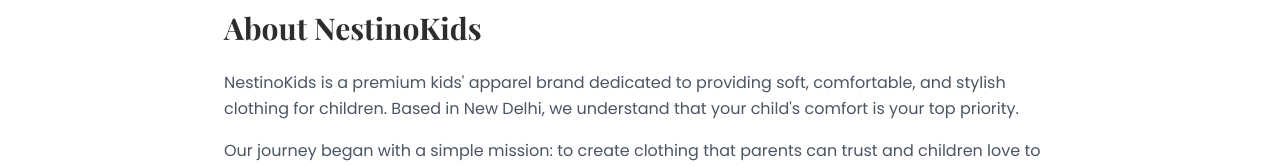
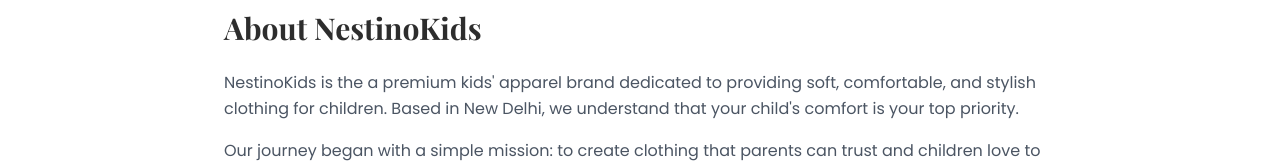
Before and after one commit to shourabha2710/nestinokids-ecommerce, a React (Vite) app in the folder frontend/: page /about in a window 1280 px wide. Shown: the part 164-331 px from the top of the page. Built offline with nearby package versions, Linux system fonts and the light colour scheme; no server answers; the HTML template or start-up script is replaced by a standard one; a web font is replaced by a local one.

Commit message:
changes in about us page

```diff
--- a/frontend/src/pages/AboutUsPage.jsx
+++ b/frontend/src/pages/AboutUsPage.jsx
@@ -14,7 +14,7 @@
           <h1 className="hidden md:block text-3xl font-bold text-text mb-6">About NestinoKids</h1>
           <div className="prose prose-gray max-w-none space-y-4">
             <p className="text-gray-600 leading-relaxed">
-              NestinoKids is a premium kids' apparel brand dedicated to providing soft, comfortable, and stylish clothing for children. Based in New Delhi, we understand that your child's comfort is your top priority.
+              NestinoKids is the a premium kids' apparel brand dedicated to providing soft, comfortable, and stylish clothing for children. Based in New Delhi, we understand that your child's comfort is your top priority.
             </p>
             <p className="text-gray-600 leading-relaxed">
               Our journey began with a simple mission: to create clothing that parents can trust and children love to wear. Every piece in our collection is carefully selected for its quality, comfort, and durability.
```
